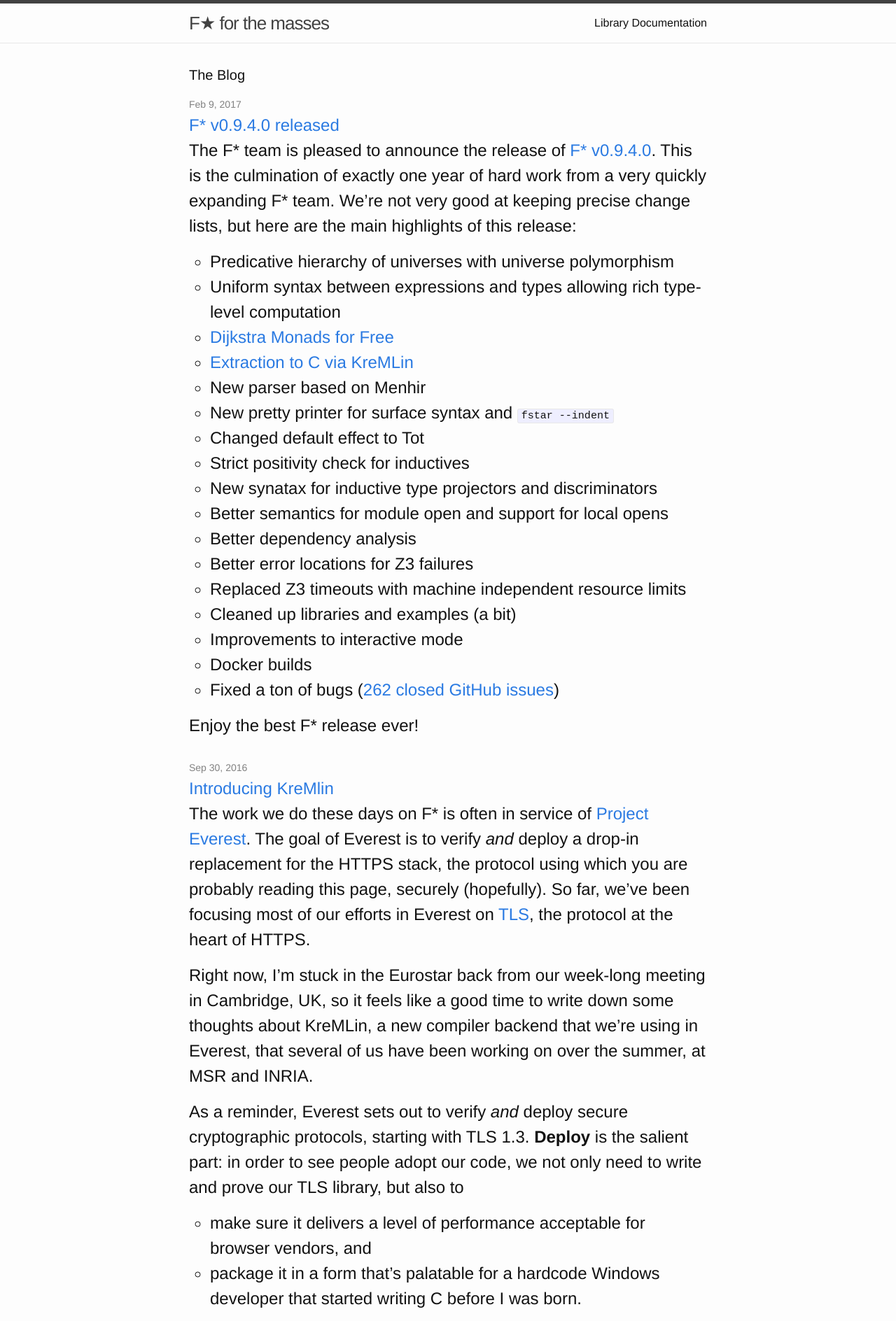
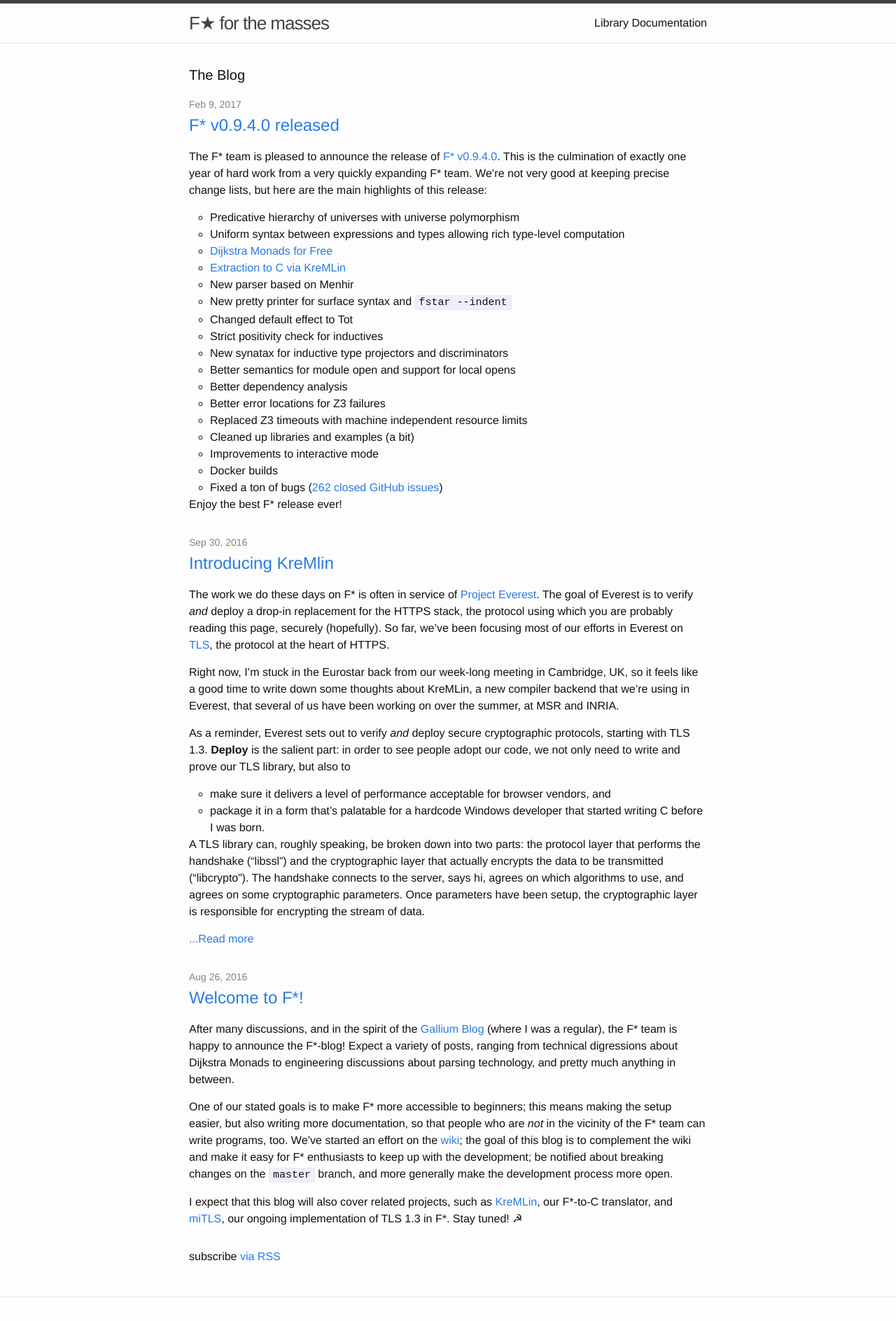
Before and after one commit to FStarLang/fstarlang.github.io, a Jekyll site: the page built from index.html, in a window 1280 px wide. Shown: the top 1888 px of the page at 70% size. Built offline with Jekyll 4.4.1, drawn with Linux system fonts in a browser that asks for light colours; nearby versions of some CDN libraries.

Commit message:
Improve the style of the main page
Remove the excerpt from the <h2> tag

```diff
--- a/index.html
+++ b/index.html
@@ -13,11 +13,11 @@
 
         <h2>
           <a class="post-link" href="{{ post.url | prepend: site.baseurl }}">{{ post.title | escape }}</a>
-          {{ post.excerpt }}
-          {% if post.content contains site.excerpt_separator %}
-            <a href="{{ post.url | prepend: site.baseurl }}">...Read more</a>
-          {% endif %}
         </h2>
+        {{ post.excerpt }}
+        {% if post.content contains site.excerpt_separator %}
+          <a href="{{ post.url | prepend: site.baseurl }}">...Read more</a>
+        {% endif %}
       </li>
     {% endfor %}
   </ul>
```
